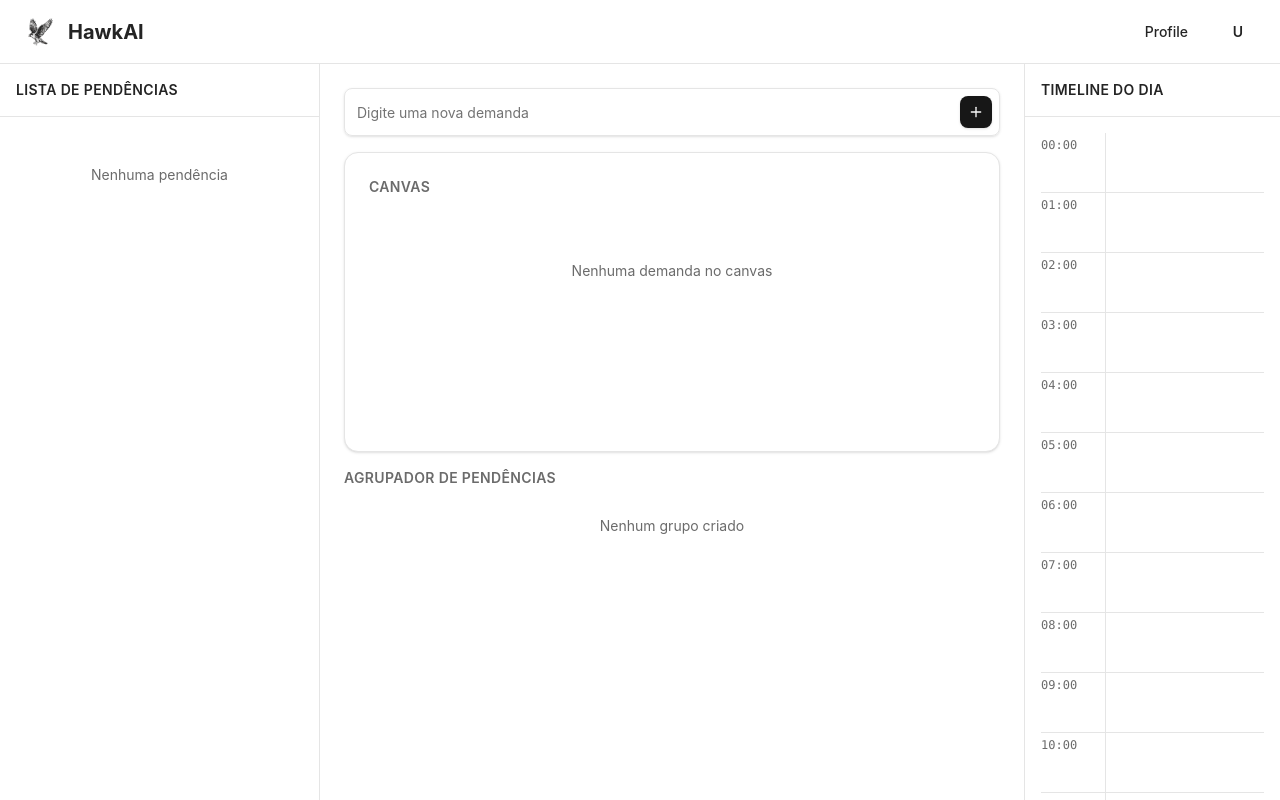
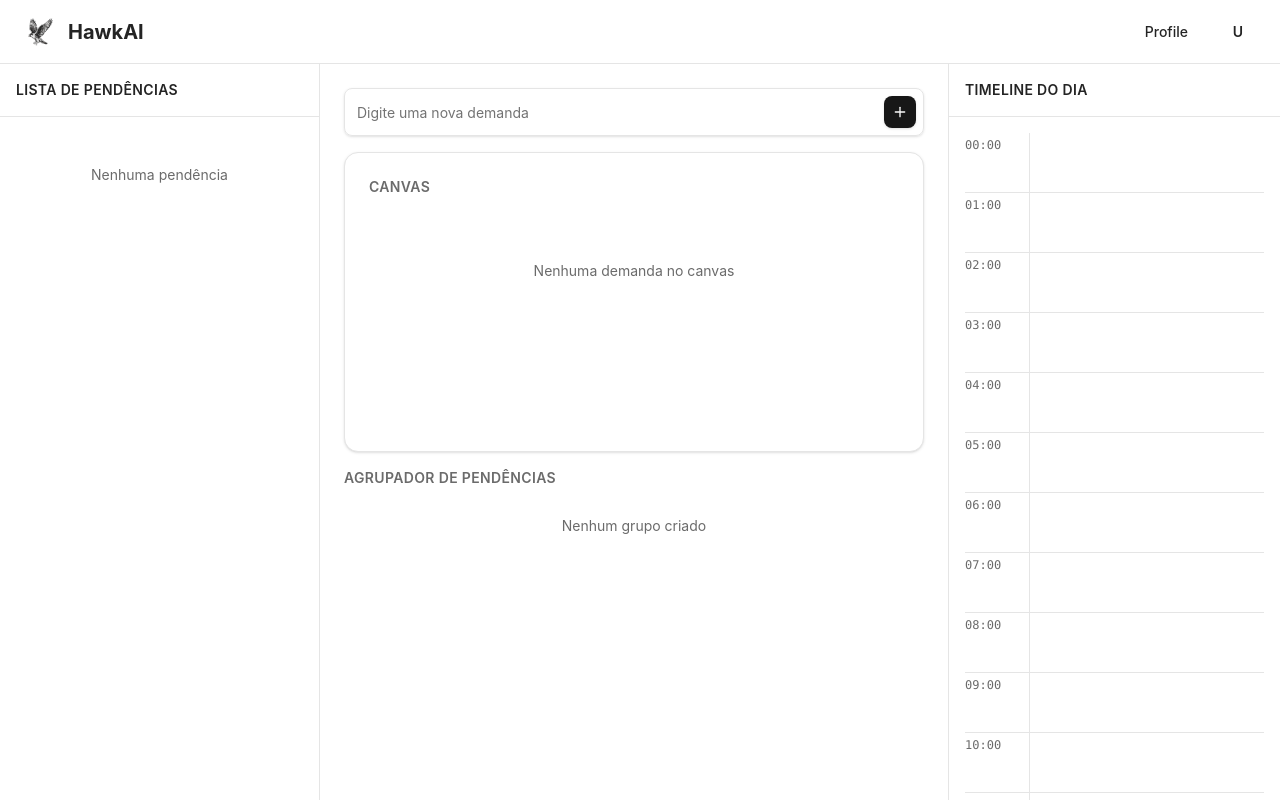
Before and after one commit to davirezendemota/hawkai, a Next.js app in the folder frontend/: page / in a window 1280 px wide. Built offline with nearby package versions, Linux system fonts and the light colour scheme; a web font is replaced by a local one.

Commit message:
refactor: integrate daily timeline into main layout flow

```diff
--- a/frontend/app/components/DailyTimeline.tsx
+++ b/frontend/app/components/DailyTimeline.tsx
@@ -32,7 +32,7 @@ export default function DailyTimeline() {
   const currentPosition = (currentSeconds / totalSecondsInDay) * 100;
 
   return (
-    <aside className="fixed right-0 top-16 bottom-0 w-64 bg-white border-l border-[var(--border)] overflow-y-auto">
+    <div className="w-[332px] bg-white border-l border-[var(--border)] overflow-y-auto">
       <div className="p-4 border-b border-[var(--border)]">
         <h2 className="text-sm font-semibold text-[var(--text-primary)] uppercase tracking-wide">
           Timeline do Dia
@@ -79,6 +79,6 @@ export default function DailyTimeline() {
           )}
         </div>
       </div>
-    </aside>
+    </div>
   );
 }
--- a/frontend/app/components/Dashboard.tsx
+++ b/frontend/app/components/Dashboard.tsx
@@ -64,7 +64,7 @@ export default function Dashboard() {
       />
 
       {/* Center Column - Main Workspace */}
-      <main className="flex-1 ml-80 mr-64 overflow-y-auto">
+      <main className="flex-1 ml-80 overflow-y-auto">
         <div className="p-6 h-full flex flex-col">
           {/* Demand Input */}
           <NewDemandInput onDemandCreate={handleDemandCreate} />
```
